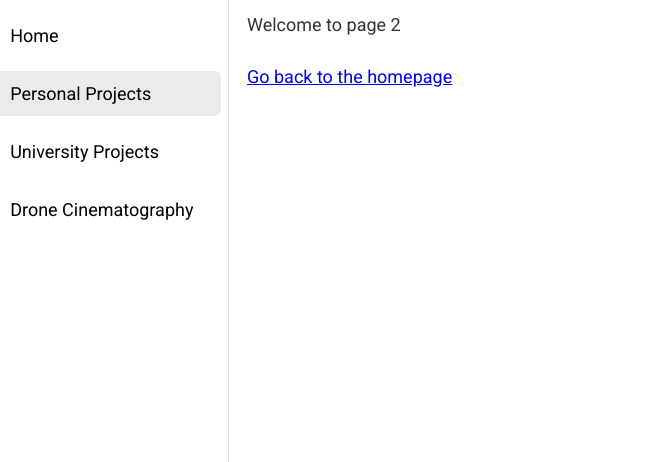
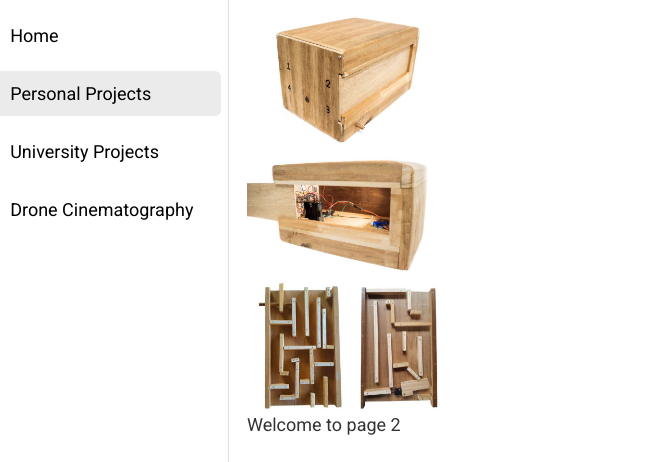
Before and after one commit to kenjikamimura/OnlinePortfolio, a Gatsby site: page /personal-projects in a window 1280 px wide. Shown: the part 77-539 px from the top of the page, 51-699 px from the left. Built offline with nearby package versions, Linux system fonts and the light colour scheme; Gatsby itself is replaced by a stand-in of ours.

Commit message:
Add Box Puzzle images to project

```diff
--- a/src/pages/personal-projects.js
+++ b/src/pages/personal-projects.js
@@ -1,16 +1,61 @@
 import React from "react"
-import { Link } from "gatsby"
-
+import { Link, useStaticQuery } from "gatsby"
+import GatsbyImage from "gatsby-image"
 import Layout from "../components/layout"
 import SEO from "../components/seo"
 
-const SecondPage = () => (
+const PersonalProjects = () => {
+  const data = useStaticQuery(graphql`
+    {
+      photo: file(
+        relativePath: { eq: "personal-projects/box-puzzle/Box Puzzle.jpg" }
+      ) {
+        childImageSharp {
+          fluid(maxWidth: 512) {
+            ...GatsbyImageSharpFluid_withWebp
+          }
+        }
+      }
+      photo2: file(
+        relativePath: { eq: "personal-projects/box-puzzle/Box Puzzle open.jpg" }
+      ) {
+        childImageSharp {
+          fluid(maxWidth: 512) {
+            ...GatsbyImageSharpFluid_withWebp
+          }
+        }
+      }
+      photo3: file(
+        relativePath: {
+          eq: "personal-projects/box-puzzle/Box Puzzle Inside.jpg"
+        }
+      ) {
+        childImageSharp {
+          fluid(maxWidth: 512) {
+            ...GatsbyImageSharpFluid_withWebp
+          }
+        }
+      }
+    }
+  `)
+
+  return (
     <Layout>
-    <SEO title="Page two" />
+      <SEO title="Personal Projets" />
       <h1>Personal Projects</h1>
+      <div style={{ width: "200px" }}>
+        <GatsbyImage {...data.photo.childImageSharp} />
+      </div>
+      <div style={{ width: "200px" }}>
+        <GatsbyImage {...data.photo2.childImageSharp} />
+      </div>
+      <div style={{ width: "200px" }}>
+        <GatsbyImage {...data.photo3.childImageSharp} />
+      </div>
       <p>Welcome to page 2</p>
       <Link to="/">Go back to the homepage</Link>
     </Layout>
   )
+}
 
-export default SecondPage
+export default PersonalProjects
```
Also changed, not shown: src/images/personal-projects/box-puzzle/Box Puzzle Inside.jpg (added), src/images/personal-projects/box-puzzle/Box Puzzle open.jpg (added), src/images/personal-projects/box-puzzle/Box Puzzle.jpg (added). Lines whose indentation alone changed are shown as unchanged.
